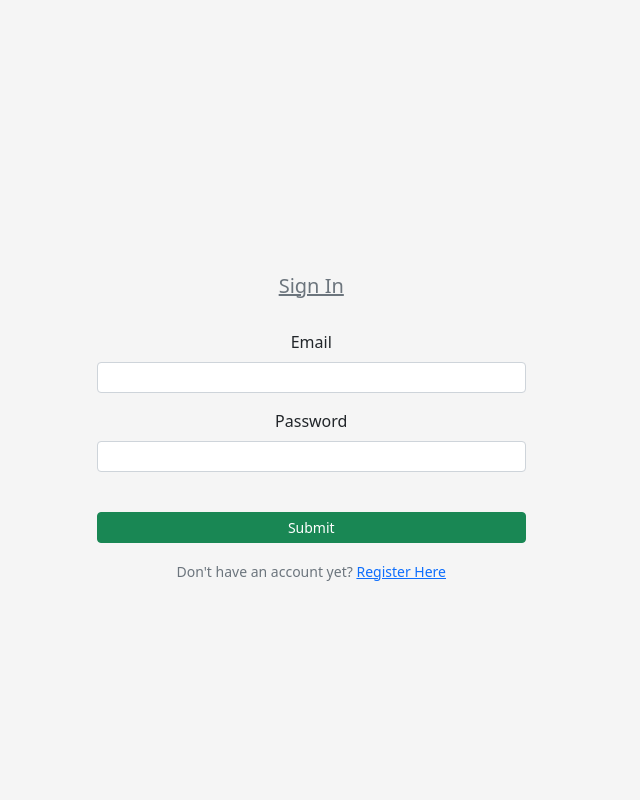
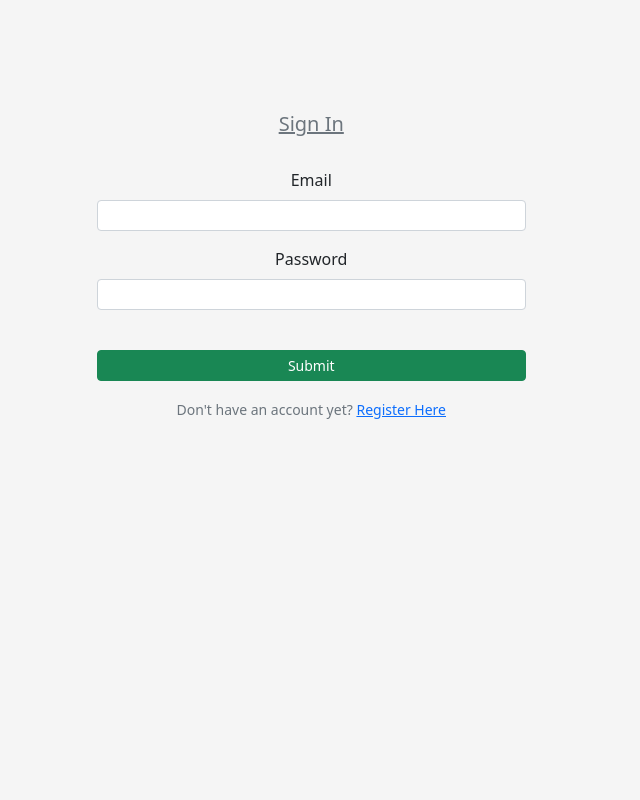
Before and after one commit to veronikaSS/CMSC495Project, a Flask app: template templates/login.html in a window 1280 px wide. Shown: the whole page, without its empty margins (0-640 px from the left). Run offline with Flask 2, Linux system fonts and the light colour scheme; the template is opened without the code that fills it, so the values that code supplies are empty, except form fields; form fields are guessed from the names that the template uses; some libraries are stand-ins or nearby versions.

Commit message:
Update login.html

```diff
--- a/templates/login.html
+++ b/templates/login.html
@@ -29,11 +29,6 @@ to the website homepage.
     integrity="sha384-kenU1KFdBIe4zVF0s0G1M5b4hcpxyD9F7jL+jjXkk+Q2h455rYXK/7HAuoJl+0I4"
     crossorigin="anonymous"></script>
 <style>
-    html,
-    body {
-        height: 100%;
-    }
-
     body {
         display: flex;
         align-items: center;
```
